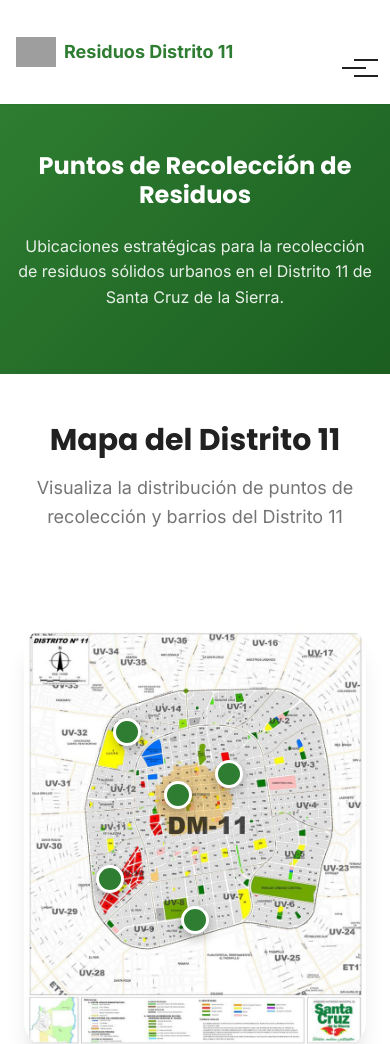
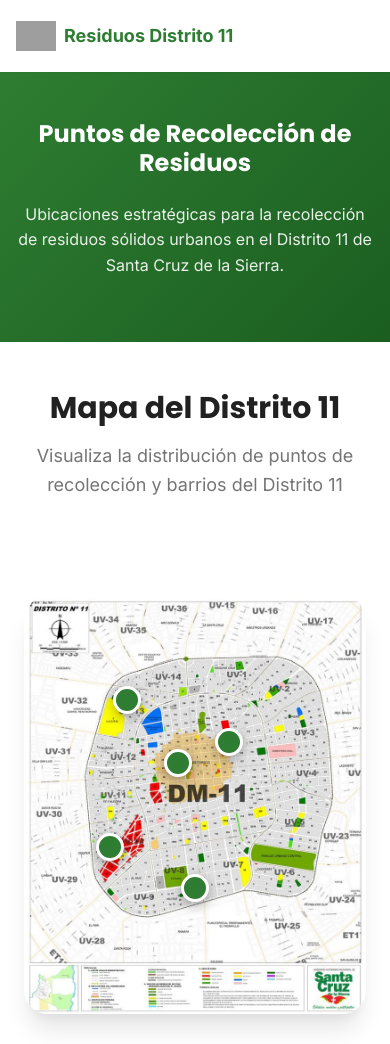
Before and after one commit to jose-brucsoni/Puntos_de_Residuos, a website with bundled scripts: page pages/points.html in a window 390 px wide. Shown: the top 1044 px of the page. Built offline with nearby package versions, Linux system fonts and the light colour scheme; grey boxes are pictures that could not be loaded.

Commit message:
Removed outdated navigation buttons from points.html to streamline the user interface and improve overall design consistency.

```diff
--- a/pages/points.html
+++ b/pages/points.html
@@ -52,14 +52,7 @@
                     </ul>
                 </div>
 
-                <div class="nav-actions">
-                    <button class="btn btn-primary" data-modal="contact-modal">
-                        Reportar
-                    </button>
-                    <button class="menu-toggle" id="menu-toggle" aria-label="Abrir menú">
-                        <span class="hamburger"></span>
-                    </button>
-                </div>
+
             </div>
         </nav>
     </header>
```
